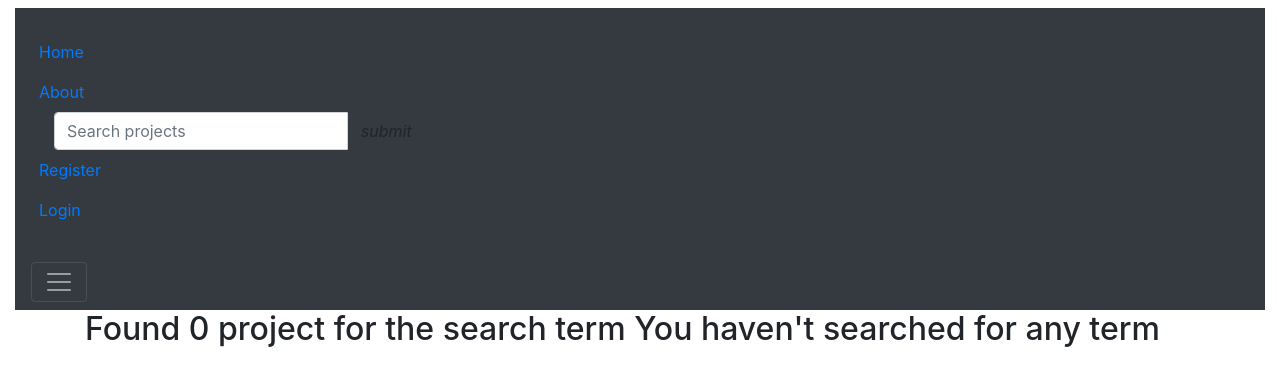
After one commit to KialoHezz/app_rate, a Django app: page /search/ in a window 1280 px wide, after a click that opens the changed part. The commit adds this page. Shown: the top 386 px of the page. Run offline with Django 4.2, Linux system fonts and the light colour scheme.

Commit message:
logic for search the project in the App

```diff
--- a/app_r/static/css/main.css
+++ b/app_r/static/css/main.css
@@ -1,3 +1,10 @@
+.card_title{
+    text-align: center;
+    font-size: 25px;
+}
+.rates_star{
+    text-align: center;
+}
 .checked{
     color: #7c821c
 }
--- a/app_r/templates/base/navbar.html
+++ b/app_r/templates/base/navbar.html
@@ -8,6 +8,24 @@
       <li class="nav-item">
         <a class="nav-link" href="{% url 'aboutpage' %}">About</a>
       </li>
+        <!-- Adding a search form  -->
+    <div class="col-sm-4 col-md-4 navbar-right">
+      <form class="navbar-form" role="search" action="{% url 'search' %}">
+        <div class="input-group">
+          <input
+            type="text"
+            class="form-control"
+            placeholder="Search projects"
+            name="projects"
+          />
+          <div class="input-group-btn">
+            <button class="btn btn-default" type="submit">
+              <i class="glyphicon glyphicon-search">submit</i>
+            </button>
+          </div>
+        </div>
+      </form>
+    </div>
       {% if user.is_authenticated %}
       <li class="nav-item">
         <a class="nav-link" href="{% url 'profile' %}">Profile</a>
--- a/app_r/templates/home/about.html
+++ b/app_r/templates/home/about.html
@@ -0,0 +1,3 @@
+{% extends "base/base.html" %} {% block content %}
+<p>this is about page</p>
+{% endblock %}
--- /dev/null
+++ b/app_r/templates/home/search.html
@@ -0,0 +1,25 @@
+{%extends 'base/base.html'%}
+{% block content %}
+<div class="container">
+
+  <div class="row">
+    {% if project %}
+      <h2>Found {{ project|length }} of searched term {{message}}</h2>
+    {% else %}
+      <h2> Found 0 project for the search term {{message}}</h2>
+    {% endif %}
+
+  </div>
+
+  <div class="row">
+
+  {% if articles %}
+    {% for article in articles %}
+      <div class="col-sm-6 col-md-3">
+          <h1>{{article.title}}</h1>
+      </div>
+    {% endfor %}
+  {% endif %}
+  </div>
+</div>
+{% endblock %}
--- a/app_r/urls.py
+++ b/app_r/urls.py
@@ -4,4 +4,5 @@ from . import views
 urlpatterns = [
     path('', views.home,name='homepage'),
     path('', views.home,name='aboutpage'),
+    path('search/',views.search,name = 'search'),
 ]
--- a/app_r/views.py
+++ b/app_r/views.py
@@ -12,3 +12,18 @@ def home(request):
 
 def about(request):
     return render(request, 'home/about.html')
+
+
+
+def search(request):
+
+    if 'projects' in request.GET and request.GET["projects"]:
+        search_term = request.GET.get("projects")
+        searched_project = Projects.search_by_title(search_term)
+        message = f"{search_term}"
+
+        return render(request, 'home/search.html',{"message":message,"project": searched_project})
+
+    else:
+        message = "You haven't searched for any term"
+        return render(request, 'home/search.html',{"message":message})
--- a/users/apps.py
+++ b/users/apps.py
@@ -4,3 +4,6 @@ from django.apps import AppConfig
 class UsersConfig(AppConfig):
     default_auto_field = 'django.db.models.BigAutoField'
     name = 'users'
+
+    def ready(self):
+        import users.signals
--- a/users/views.py
+++ b/users/views.py
@@ -26,8 +26,7 @@ def register(request):
 def profile(request):
     if request.method == 'POST':
         u_form = UserUpdateForm(request.POST, instance=request.user)
-        p_form = ProfileUpdateForm(request.POST, request.FILES, instance=request.user)
-
+        p_form = ProfileUpdateForm(request.POST, request.FILES, instance=request.user.profile)
 
         if u_form.is_valid() and p_form.is_valid():
             u_form.save()
@@ -40,7 +39,7 @@ def profile(request):
 
     else:
         u_form = UserUpdateForm(instance=request.user)
-        p_form = ProfileUpdateForm(instance=request.user)
+        p_form = ProfileUpdateForm(instance=request.user.profile)
 
     ctx = {
         "u_form": u_form,
```
Also changed, not shown: app_r/models.py (+11 -0 lines), app_r/templates/home/index.html (+4 -3 lines), users/signals.py (added, +16 -0 lines), media/default.jpg, media/profile/default.png (added), media/projects/face_IGirizv.jpeg (added), media/projects/face_l3dLIWK.jpeg (added).
